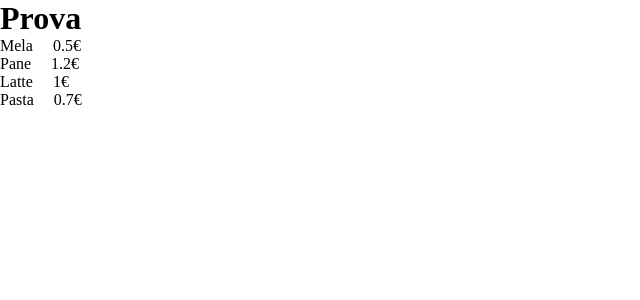
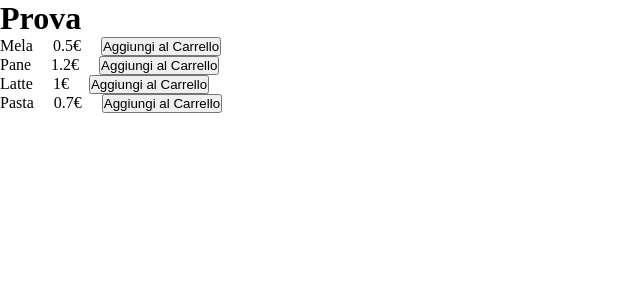
Before and after one commit to riccardo-ottavi/ex-react-usereducer-spesa, a React (Vite) app: page / in a window 1280 px wide. Shown: the top 300 px of the page, without its empty margins (0-640 px from the left). Built offline with nearby package versions, Linux system fonts and the light colour scheme.

Commit message:
inizializza il carrello

```diff
--- a/src/App.jsx
+++ b/src/App.jsx
@@ -1,7 +1,10 @@
+import { useState } from 'react';
 import './App.css'
 import ProductsList from './components/ProductsList';
 
 function App() {
+
+  const [addedProducts, setAddedProducts] = useState([])
 
   const products = [
     { name: 'Mela', price: 0.5 },
@@ -10,10 +13,16 @@ function App() {
     { name: 'Pasta', price: 0.7 },
   ];
 
+  function addToCart(product){
+    setAddedProducts([...addedProducts, product])
+    console.log(addedProducts)
+  }
+
   return (
     <>
       <h1>Prova</h1>
       <ProductsList
+        addToCart={addToCart}
         products={products}
       />
     </>
--- a/src/components/ProductsList.jsx
+++ b/src/components/ProductsList.jsx
@@ -1,4 +1,4 @@
-export default function ProductsList({ products }){
+export default function ProductsList({ products, addToCart }){
 
 
     return(
@@ -7,6 +7,7 @@ export default function ProductsList({ products }){
                 <div className="card">
                     <p>{p.name}</p>
                     <p>{p.price}€</p>
+                    <button onClick={() => {addToCart(p)}}>Aggiungi al Carrello</button>
                 </div>
             ))}
         </div>
```
